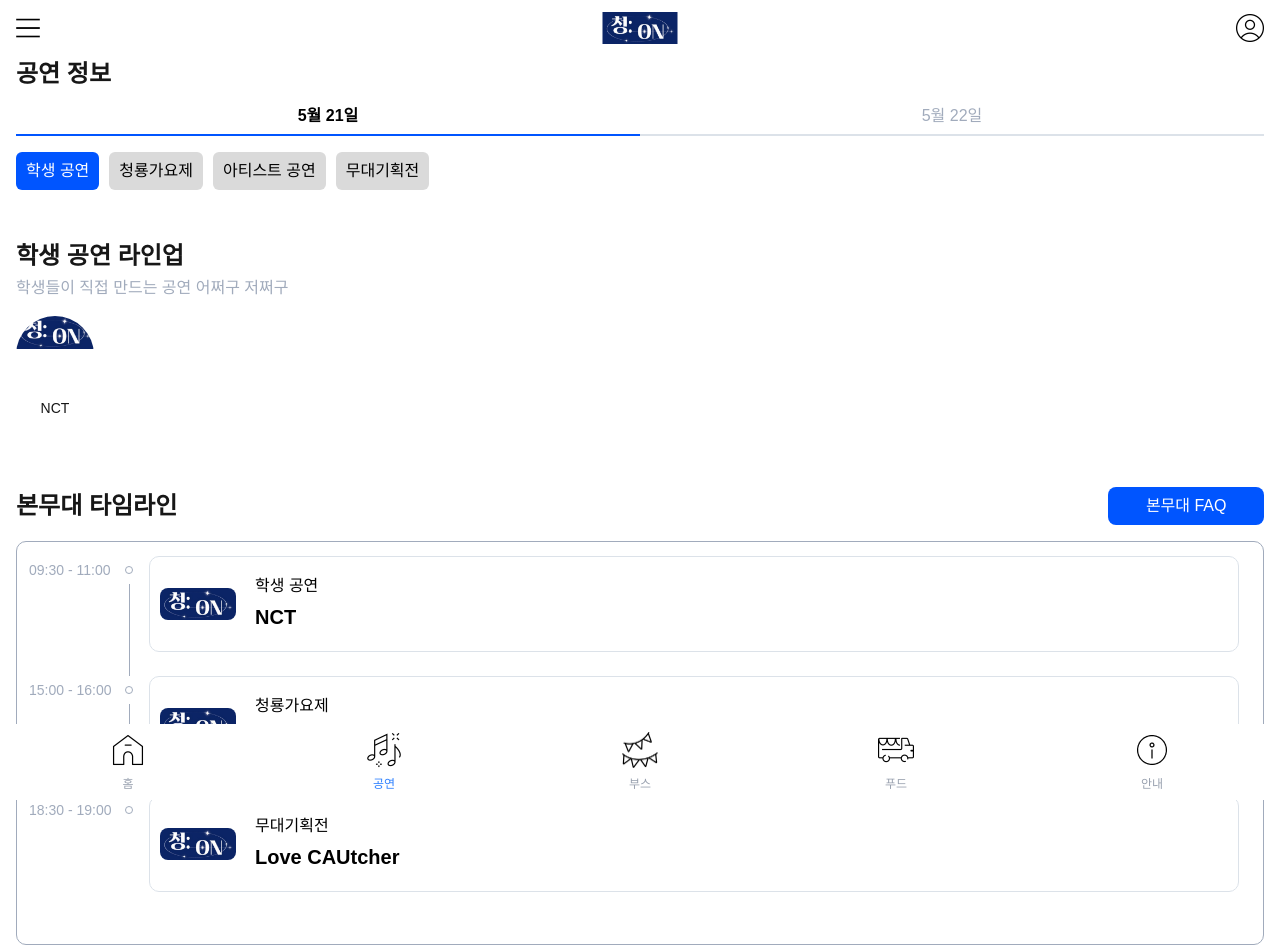
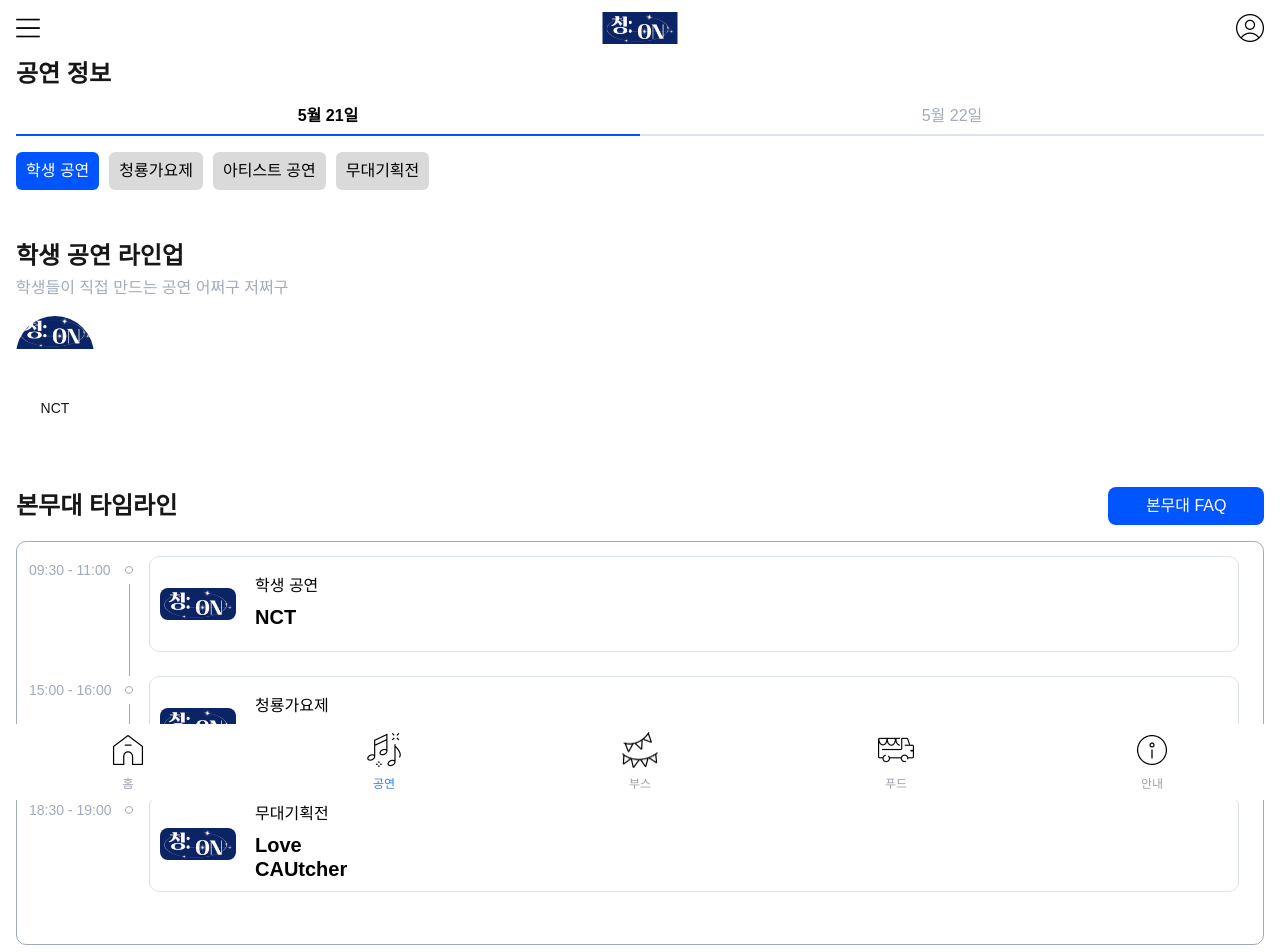
Before and after one commit to LUCAUS-Likelion14th/FrontEnd, a Next.js app: page /stage in a window 1280 px wide. Shown: the top 952 px of the page. Built offline with nearby package versions, Linux system fonts and the light colour scheme.

Commit message:
design: 타임라인 카드 내용 max-width 적용

```diff
--- a/components/stage/TimelineCard.tsx
+++ b/components/stage/TimelineCard.tsx
@@ -33,7 +33,7 @@ export default function TimelineCard({
           />
         </div>
 
-        <div className="flex flex-col gap-3">
+        <div className="flex flex-col max-w-30 gap-3">
           <p
             className={`text-1 font-normal leading-3.5 ${
               isActive ? "text-primary" : "text-black"
@@ -42,7 +42,7 @@ export default function TimelineCard({
             {category}
           </p>
           <p
-            className={`text-[20px] font-semibold leading-[1.2] ${
+            className={`text-[20px] font-semibold leading-6 ${
               isActive ? "text-primary" : "text-black"
             }`}
           >
```
